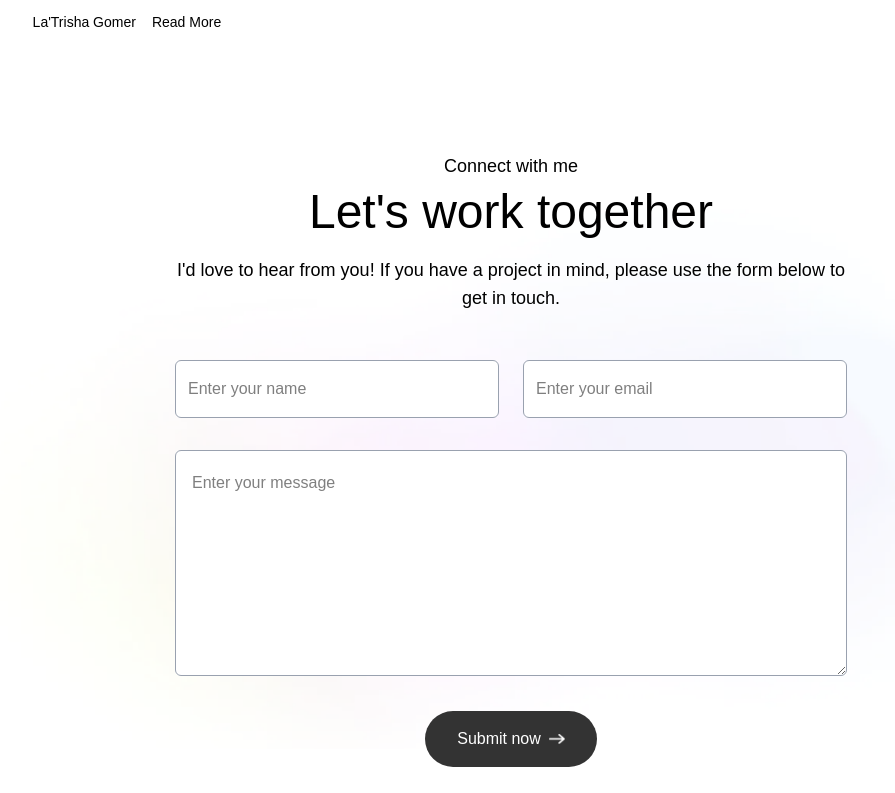
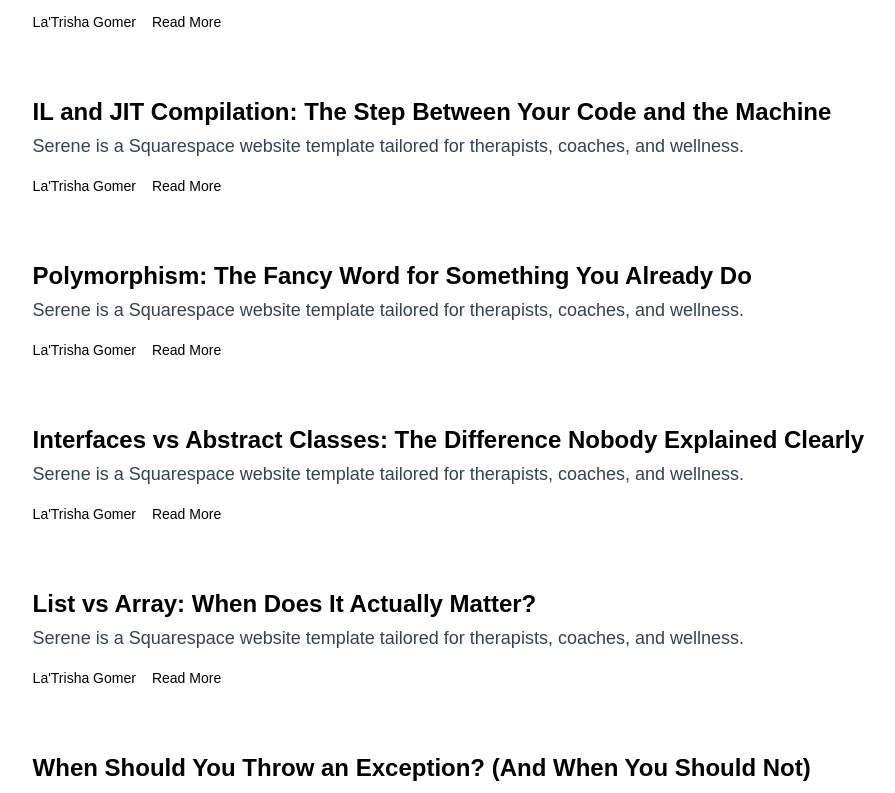
Before and after one commit to LaTrishaGomer/latrisha-gomer, a Next.js app: page / in a window 1280 px wide. Shown: the part 1360-2153 px from the top of the page, without its empty margins (129-1024 px from the left). Built offline with nearby package versions, Linux system fonts and the light colour scheme; a web font is replaced by a local one.

Commit message:
add more placeholder articles

```diff
--- a/assets/assets.js
+++ b/assets/assets.js
@@ -104,6 +104,36 @@ export const workData = [
         description: 'Serene is a Squarespace website template tailored for therapists, coaches, and wellness.',
         bgImage: '/work-7.png',
     },
+        {
+        title: 'IL and JIT Compilation: The Step Between Your Code and the Machine',
+        description: 'Serene is a Squarespace website template tailored for therapists, coaches, and wellness.',
+        bgImage: '/work-7.png',
+    },
+        {
+        title: 'Polymorphism: The Fancy Word for Something You Already Do',
+        description: 'Serene is a Squarespace website template tailored for therapists, coaches, and wellness.',
+        bgImage: '/work-7.png',
+    },
+        {
+        title: 'Interfaces vs Abstract Classes: The Difference Nobody Explained Clearly',
+        description: 'Serene is a Squarespace website template tailored for therapists, coaches, and wellness.',
+        bgImage: '/work-7.png',
+    },
+        {
+        title: 'List vs Array: When Does It Actually Matter?',
+        description: 'Serene is a Squarespace website template tailored for therapists, coaches, and wellness.',
+        bgImage: '/work-7.png',
+    },
+        {
+        title: 'When Should You Throw an Exception? (And When You Should Not)',
+        description: 'Serene is a Squarespace website template tailored for therapists, coaches, and wellness.',
+        bgImage: '/work-7.png',
+    },
+        {
+        title: 'Event Listeners: How Your Code Knows When You Click Something',
+        description: 'Serene is a Squarespace website template tailored for therapists, coaches, and wellness.',
+        bgImage: '/work-7.png',
+    },
 ]
 
 export const serviceData = [
```
